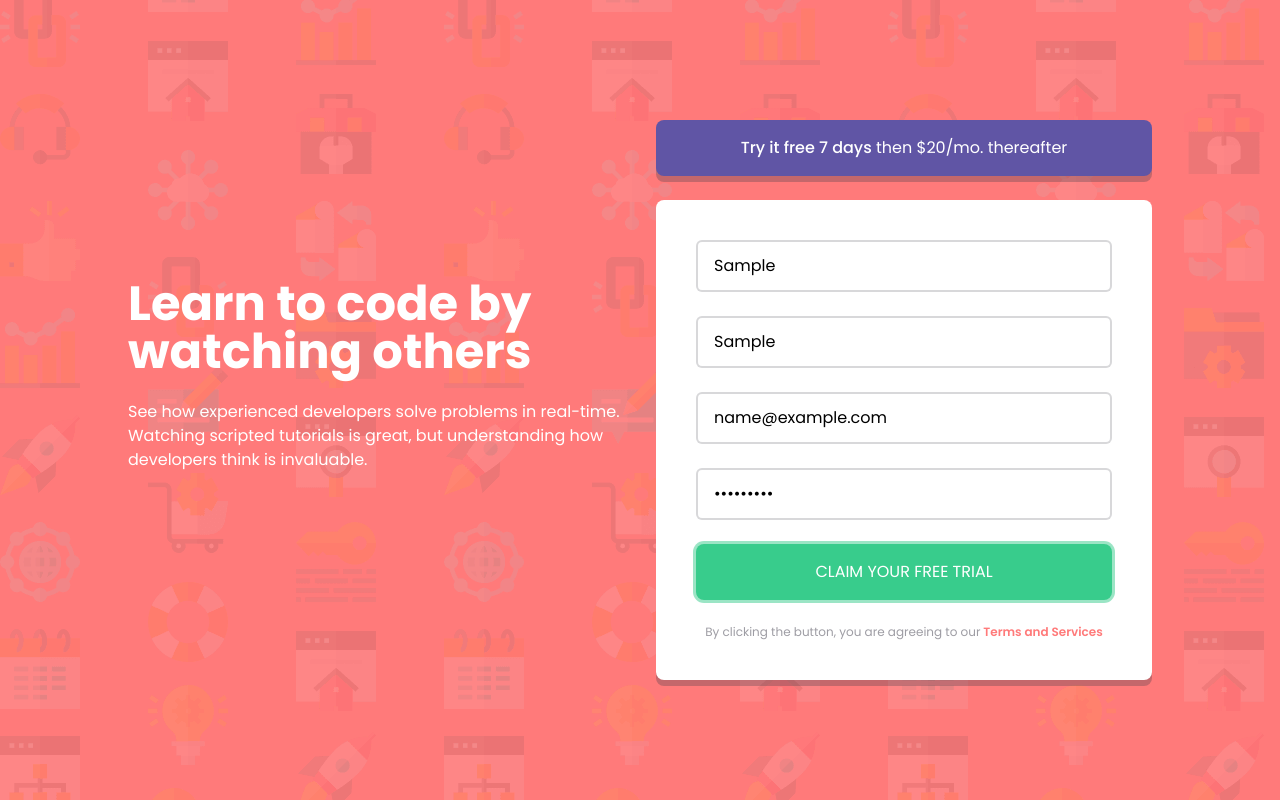
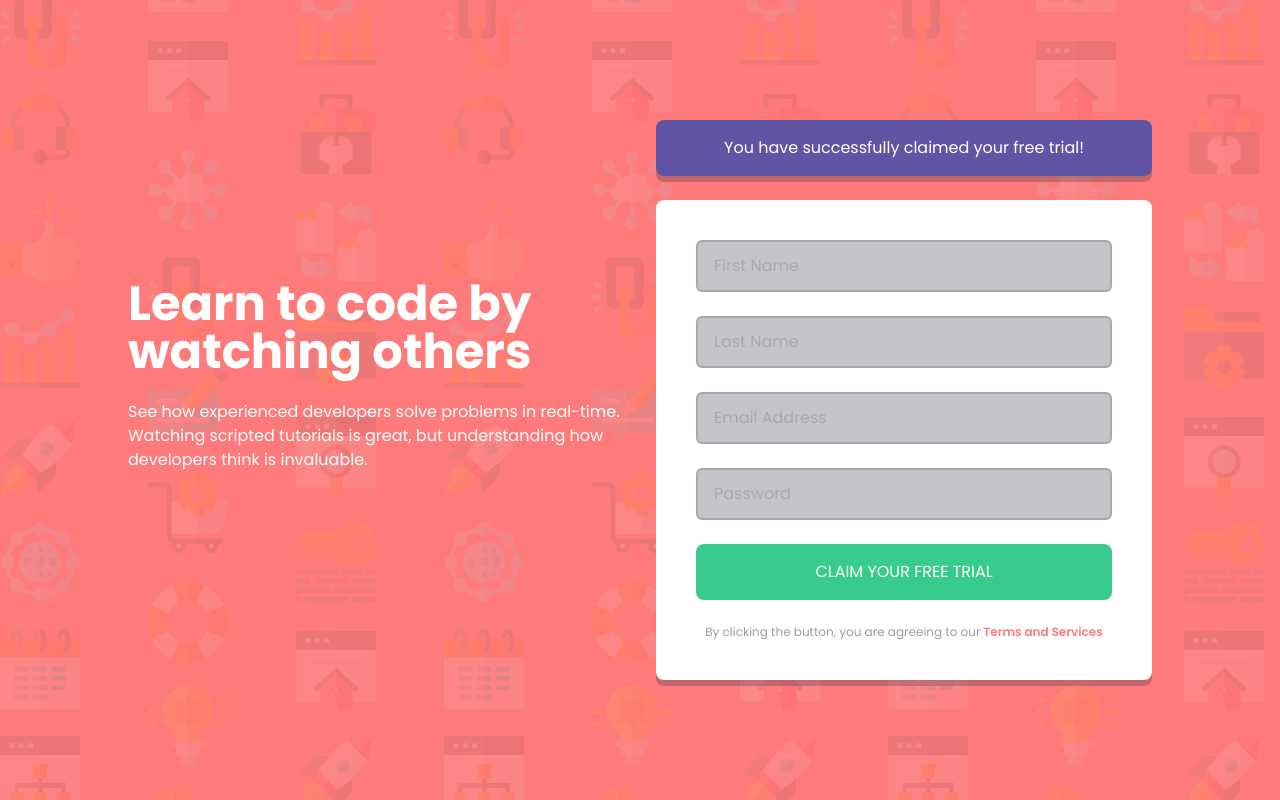
Before and after one commit to tOnski86/intro-component, a React (Vite) app: page / in a window 1280 px wide. Both pictures are taken after typing "Sample", "Sample", "name@example.com", "Sample123" into the empty fields and a click on the button "CLAIM YOUR FREE TRIAL". Built offline with nearby package versions, Linux system fonts and the light colour scheme.

Commit message:
Deploy live site

```diff
--- a/src/components/Button.jsx
+++ b/src/components/Button.jsx
@@ -1,9 +1,10 @@
 /* eslint-disable react/prop-types */
 function Button({ children, ...props }) {
-  const { className } = props;
+  const { className, disabled } = props;
 
   return (
     <button
+      disabled={disabled}
       className={`${className} p-4 rounded-lg relative after:absolute after:h-full after:w-full after:bg-grey/30 after:top-1.5 after:left-0 after:-z-10 after:rounded-lg transition-all`}
     >
       {children}
--- a/src/components/Error.jsx
+++ b/src/components/Error.jsx
@@ -1,6 +1,6 @@
 /* eslint-disable react/prop-types */
 function Error({ message }) {
-  return <p className='text-red text-xs text-right pt-2'>{message}</p>;
+  return <p className='text-red text-xs text-right pt-2 '>{message}</p>;
 }
 
 export default Error;
--- a/src/components/Form.jsx
+++ b/src/components/Form.jsx
@@ -1,4 +1,4 @@
-import { useState } from 'react';
+import { useEffect, useState } from 'react';
 
 import Button from './Button';
 import Error from './Error';
@@ -16,35 +16,36 @@ function Form() {
     password: '',
   });
   const [errors, setErrors] = useState({});
-  const [submit, setSubmit] = useState(false); // use submit for success message
+  const [submit, setSubmit] = useState(false);
+  const [success, setSuccess] = useState(false);
 
   function handleValidate(input) {
     const errors = {};
 
     if (input.first === '') {
       errors.first = 'First name cannot be empty';
+    } else if (!VALID_NAME(input.first)) {
+      errors.first = 'Invalid first name';
     }
+
     if (input.last === '') {
       errors.last = 'Last name cannot be empty';
+    } else if (!VALID_NAME(input.last)) {
+      errors.last = 'Invalid last name';
     }
+
     if (input.email === '') {
       errors.email = 'Email cannot be empty';
+    } else if (!VALID_EMAIL(input.email)) {
+      errors.email = 'Looks like this is not an email';
     }
+
     if (input.password === '') {
       errors.password = 'Password cannot be empty';
-    }
-    if (!VALID_NAME(input.first)) {
-      errors.first = 'Invalid first name';
-    }
-    if (!VALID_NAME(input.last)) {
-      errors.last = 'Invalid last name';
-    }
-    if (!VALID_EMAIL(input.email)) {
-      errors.email = 'Looks like this is not an email';
-    }
-    if (input.password.length < 8) {
+    } else if (input.password.length < 8) {
       errors.password = 'Password is too short. Minimum 8 characters.';
     }
+
     return errors;
   }
 
@@ -58,12 +59,35 @@ function Form() {
     setSubmit(true);
   }
 
+  useEffect(() => {
+    if (Object.keys(errors).length === 0 && submit) {
+      setSuccess(true);
+      setInput({
+        first: '',
+        last: '',
+        email: '',
+        password: '',
+      });
+    }
+  }, [errors, submit]);
+
   return (
     <div className='text-center '>
       <div className='mb-6 '>
-        <Button className='bg-violet text-white w-full focus:ring-2 focus:ring-violet/50 outline-none'>
-          <span className='font-medium'>Try it free 7 days</span> then $20/mo.
-          thereafter
+        <Button
+          disabled
+          className='bg-violet text-white w-full outline-none cursor-default'
+        >
+          {success ? (
+            <p className='animate-slideLeft'>
+              You have successfully claimed your free trial!
+            </p>
+          ) : (
+            <p>
+              <span className='font-medium'>Try it free 7 days</span> then
+              $20/mo. thereafter
+            </p>
+          )}
         </Button>
       </div>
 
@@ -75,6 +99,7 @@ function Form() {
           {/* first name */}
           <div className='relative'>
             <input
+              disabled={success}
               placeholder='First Name'
               autoFocus={true}
               type='text'
@@ -85,7 +110,7 @@ function Form() {
                 !errors.first
                   ? 'focus:outline-violet/80 '
                   : 'focus:outline-red/80 border-red/80 border-2'
-              }`}
+              } ${success ? 'bg-grey/30 placeholder:text-grey/20' : ''}`}
             />
             {errors.first && (
               <img
@@ -102,6 +127,7 @@ function Form() {
         <div>
           <div className='relative'>
             <input
+              disabled={success}
               placeholder='Last Name'
               type='text'
               name='last'
@@ -111,7 +137,7 @@ function Form() {
                 !errors.last
                   ? 'focus:outline-violet/80 '
                   : 'focus:outline-red/80 border-red/80 border-2'
-              }`}
+              } ${success ? 'bg-grey/30 placeholder:text-grey/20' : ''}`}
             />
             {errors.last && (
               <img
@@ -128,6 +154,7 @@ function Form() {
         <div>
           <div className='relative'>
             <input
+              disabled={success}
               placeholder='Email Address'
               type='text'
               name='email'
@@ -137,7 +164,7 @@ function Form() {
                 !errors.email
                   ? 'focus:outline-violet/80 '
                   : 'focus:outline-red/80 border-red/80 border-2'
-              }`}
+              } ${success ? 'bg-grey/30 placeholder:text-grey/20' : ''}`}
             />
             {errors.email && (
               <img
@@ -154,6 +181,7 @@ function Form() {
         <div>
           <div className='relative'>
             <input
+              disabled={success}
               placeholder='Password'
               type='password'
               name='password'
@@ -163,7 +191,7 @@ function Form() {
                 !errors.password
                   ? 'focus:outline-violet/80 '
                   : 'focus:outline-red/80 border-red/80 border-2'
-              }`}
+              } ${success ? 'bg-grey/30 placeholder:text-grey/20' : ''}`}
             />
             {errors.password && (
               <img
@@ -175,7 +203,12 @@ function Form() {
           </div>
           {errors.password && <Error message={errors.password} />}
         </div>
-        <Button className='bg-green text-white uppercase focus:ring focus:ring-green/50 outline-none'>
+        <Button
+          disabled={success}
+          className={`bg-green text-white uppercase focus:ring focus:ring-green/50 outline-none ${
+            success ? 'cursor-not-allowed' : ''
+          }`}
+        >
           Claim your free trial
         </Button>
 
--- a/tailwind.config.js
+++ b/tailwind.config.js
@@ -6,6 +6,16 @@ export default {
       backgroundImage: {
         mobile: "url('/bg-intro-mobile.png')",
         desktop: "url('/bg-intro-desktop.png')",
+      },
+      keyframes: {
+        slideLeft: {
+          '0%': { transform: 'translateX(20px)', opacity: '0' },
+          '80%': { transform: 'translateX(-5px)' },
+          '100%': { transform: 'translateX(0px)', opacity: '1' },
+        },
+      },
+      animation: {
+        slideLeft: 'slideLeft 1s ease-in-out',
       },
     },
     fontFamily: {
```
